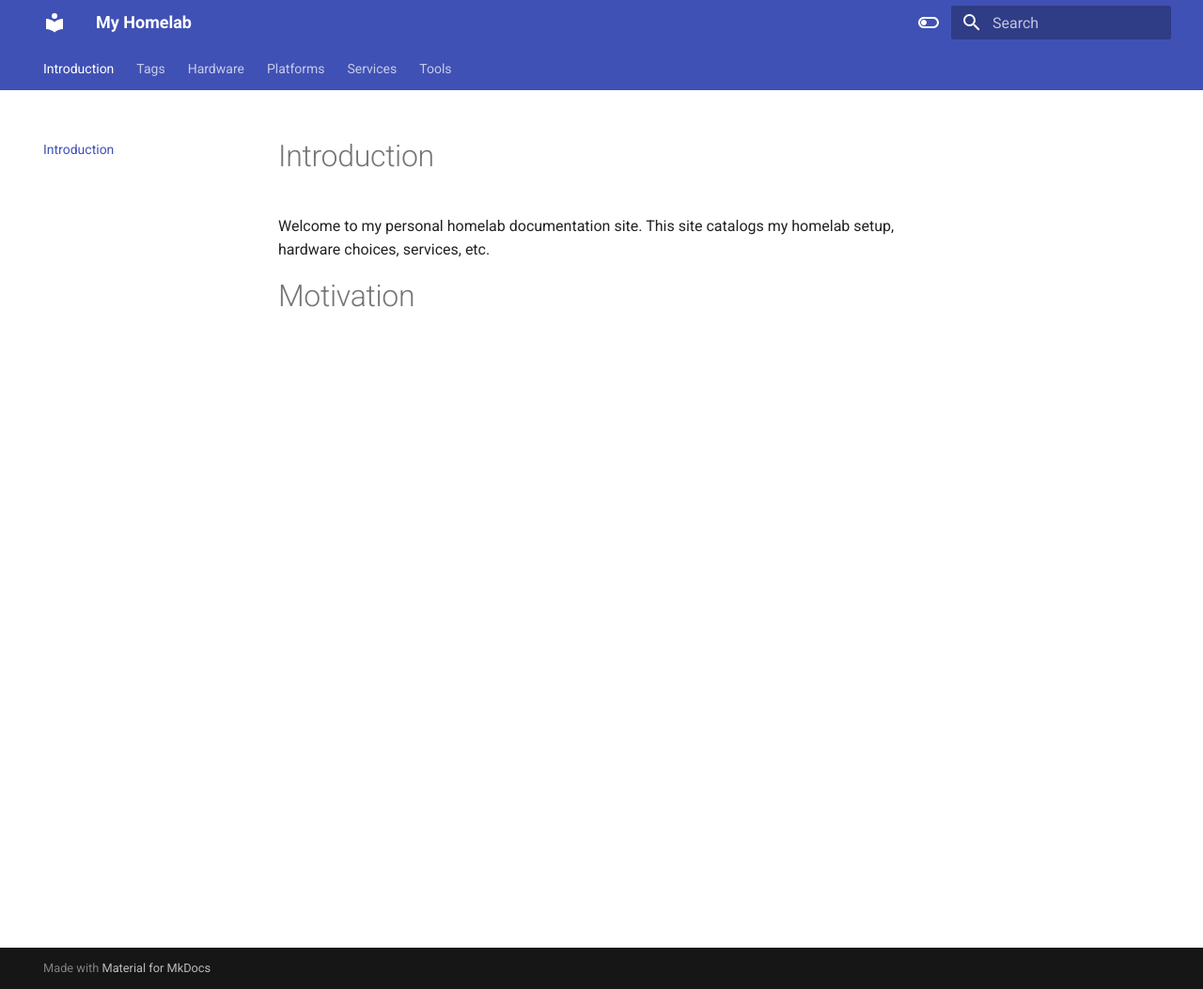
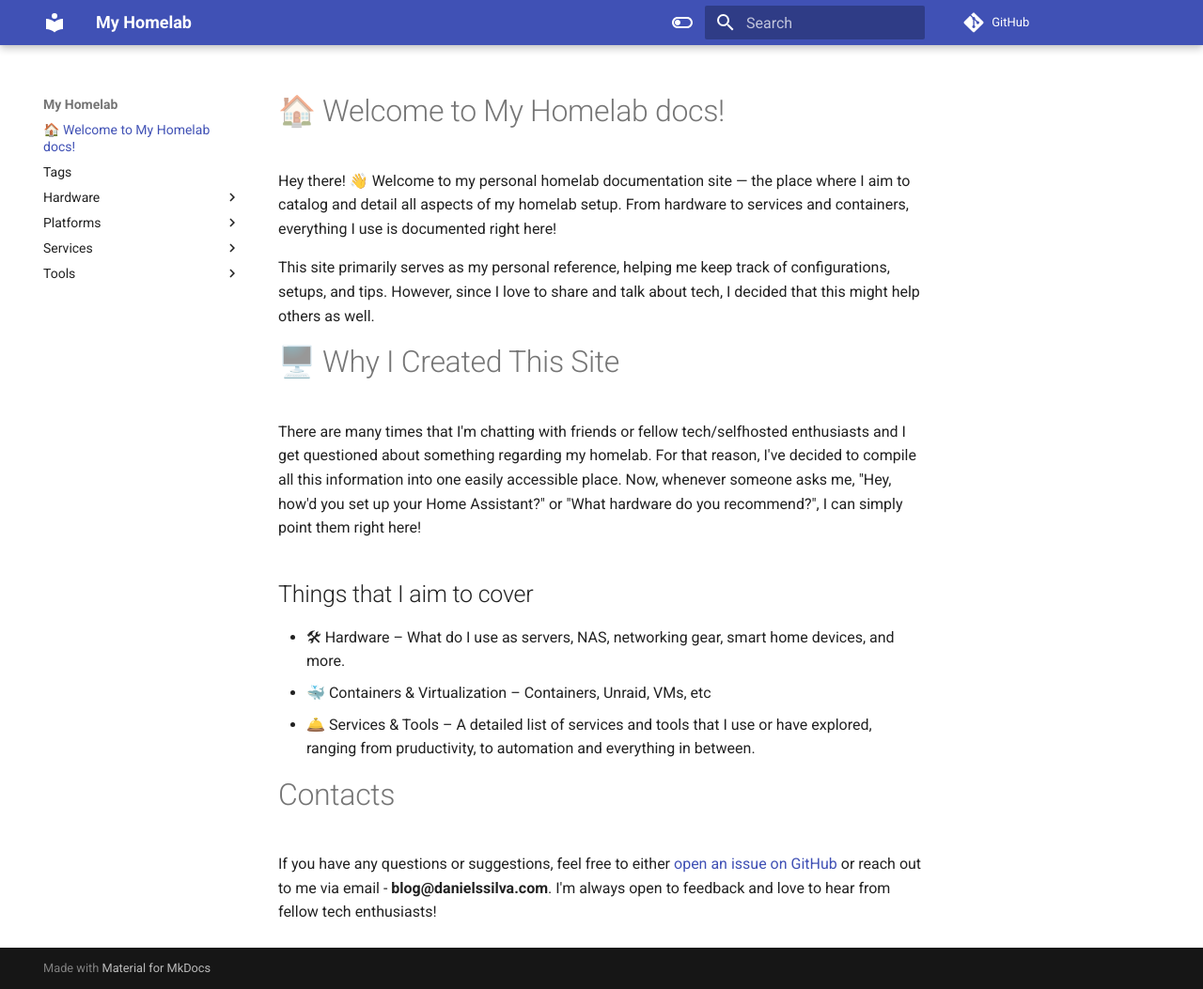
Before and after one commit to DanielSSilva/homelab, an MkDocs documentation site: the page built from docs/index.md, in a window 1280 px wide and 1053 px high. Shown: the whole window at 94% size. Built offline with MkDocs 1.6.1 and Material for MkDocs 9.7.7, drawn with Linux system fonts in a browser that asks for light colours; comment, search, counter and statistics services are not loaded.

Commit message:
Add documentation for Unifi Dream Router and MkDocs setup; enhance index page

```diff
--- a/docs/index.md
+++ b/docs/index.md
@@ -1,5 +1,19 @@
-# Introduction
+# 🏠 Welcome to My Homelab docs!
 
-Welcome to my personal homelab documentation site. This site catalogs my homelab setup, hardware choices, services, etc.
+Hey there! 👋 Welcome to my personal homelab documentation site — the place where I aim to catalog and detail all aspects of my homelab setup. From hardware to services and containers, everything I use is documented right here!
 
-# Motivation
+This site primarily serves as my personal reference, helping me keep track of configurations, setups, and tips. However, since I love to share and talk about tech, I decided that this might help others as well.
+
+# 🖥️ Why I Created This Site
+
+There are many times that I'm chatting with friends or fellow tech/selfhosted enthusiasts and I get questioned about something regarding my homelab. For that reason, I've decided to compile all this information into one easily accessible place. Now, whenever someone asks me, "Hey, how'd you set up your Home Assistant?" or "What hardware do you recommend?", I can simply point them right here!
+
+## Things that I aim to cover
+
+- 🛠 Hardware – What do I use as servers, NAS, networking gear, smart home devices, and more.
+- 🐳 Containers & Virtualization – Containers, Unraid, VMs, etc
+- 🛎️ Services & Tools – A detailed list of services and tools that I use or have explored, ranging from pruductivity, to automation and everything in between.
+
+# Contacts
+
+If you have any questions or suggestions, feel free to either [open an issue on GitHub](https://github.com/DanielSSilva/homelab/issues/new) or reach out to me via email - **blog@danielssilva.com**. I'm always open to feedback and love to hear from fellow tech enthusiasts!
--- a/mkdocs.yml
+++ b/mkdocs.yml
@@ -2,14 +2,14 @@ site_name: My Homelab
 site_url: https://homelab.danielssilva.dev
 site_author: Daniel Silva
 site_description: Documentation for my personal homelab setup
-
+repo_url: https://github.com/DanielSSilva/homelab
 theme:
   name: material
   features:
-    - navigation.tabs
-    - navigation.sections
-    - navigation.expand
-    - navigation.indexes
+    #- navigation.tabs
+    #- navigation.sections
+    #- navigation.expand
+    #- navigation.indexes
     #- toc.integrate
     #- navigation.top
     - search.suggest
```
Also changed, not shown: docs/hardware/networking/unifi-dream-router.md (+19 -0 lines), docs/tools/mkdocs.md (added, +19 -0 lines).
